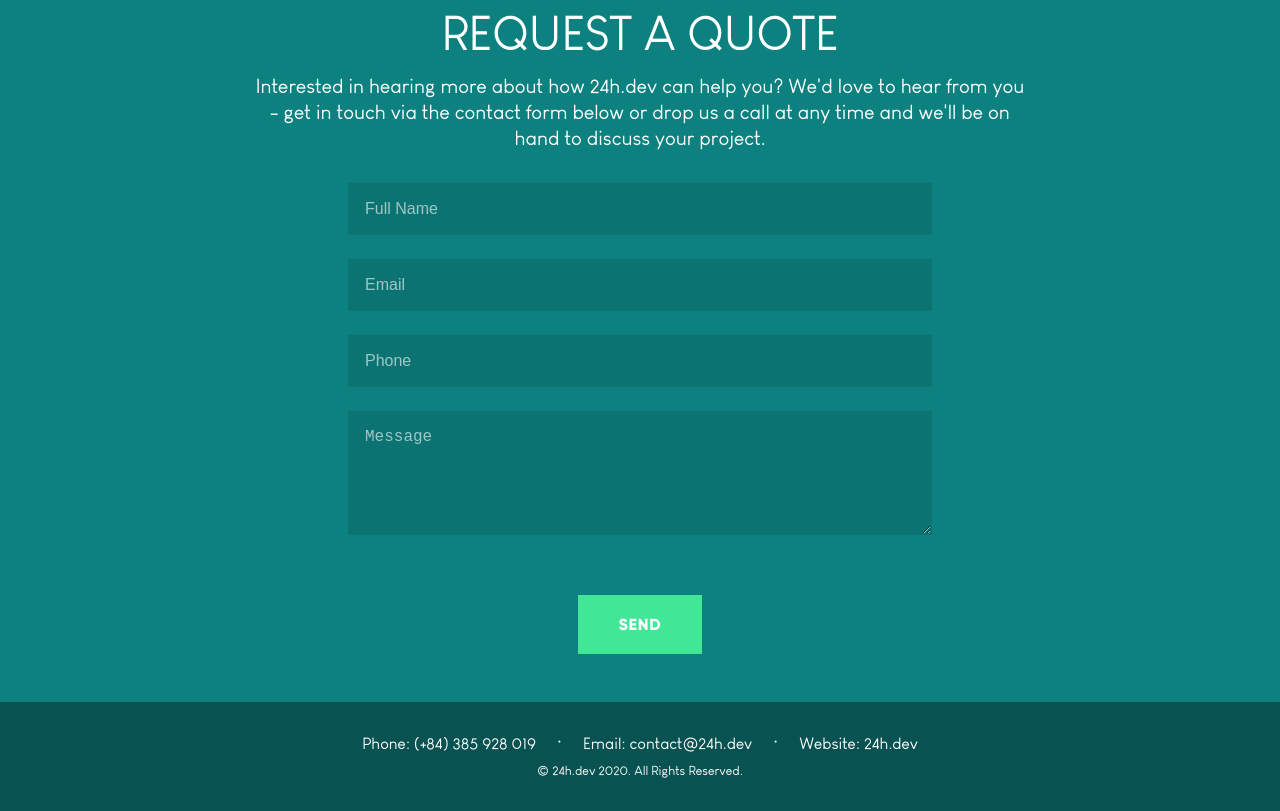
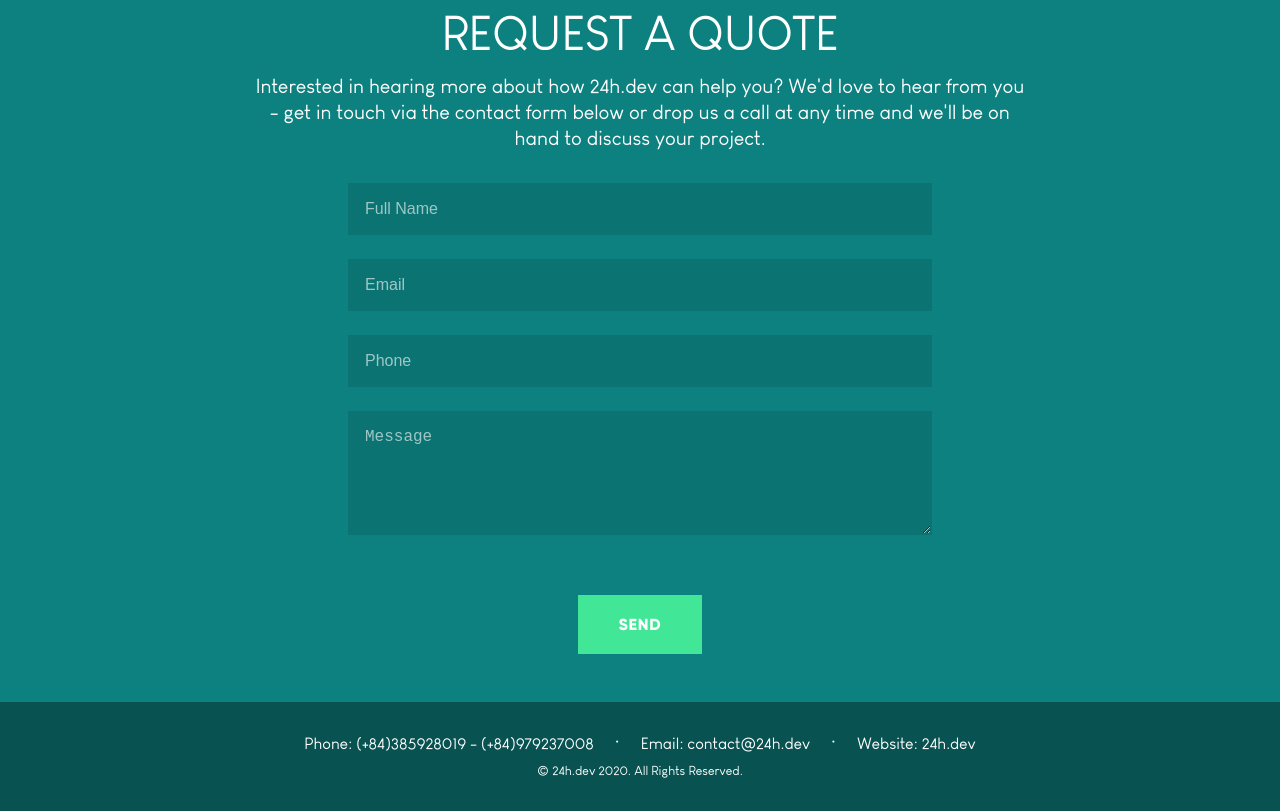
Before and after one commit to lvntruong/lvntruong.github.io, a plain HTML site: page index.html in a window 1280 px wide. Shown: the part 4825-5636 px from the top of the page. Drawn offline with nearby package versions, Linux system fonts and the light colour scheme.

Commit message:
Update index.html

```diff
--- a/index.html
+++ b/index.html
@@ -438,7 +438,7 @@
         <ul class="contact-info">
           <li class="contact-info__item">
             {{ $t("footer.phone") }}:
-            <a href="tel:(84)385928019">(+84) 385 928 019</a>
+            <a href="tel:0385928019">(+84)385928019 - (+84)979237008</a>
           </li>
           <span class="mobile-hide">• </span>
           <li class="contact-info__item">
```
